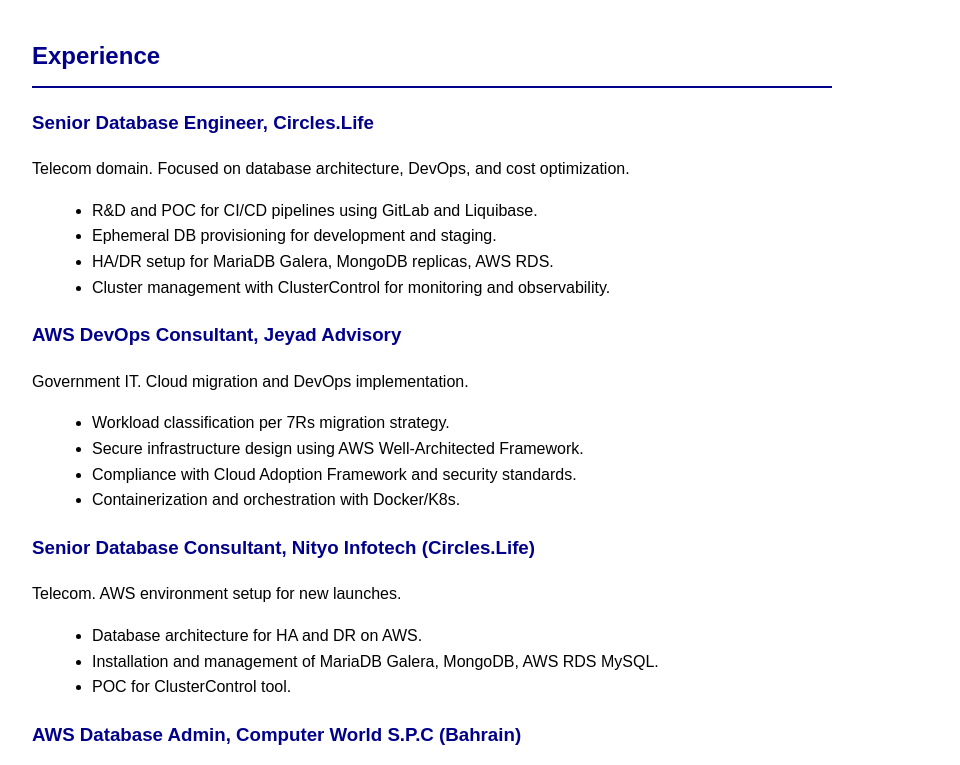
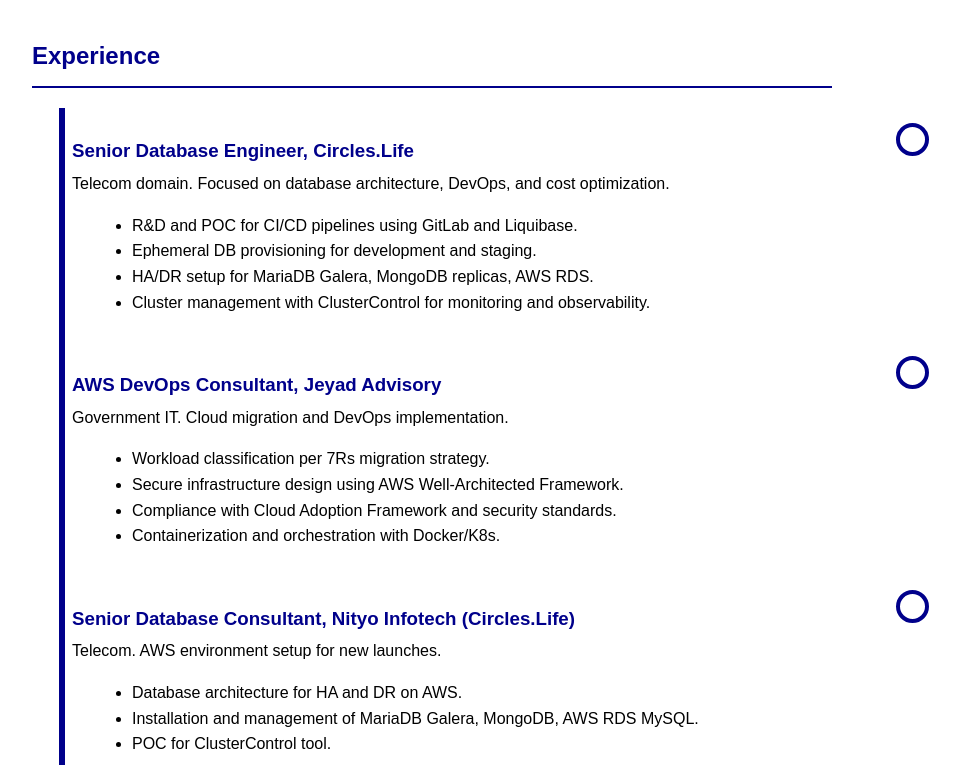
Before and after one commit to h4ck3risalive/website, a plain HTML site: page index.html in a window 1280 px wide. Shown: the part 882-1647 px from the top of the page, without its empty margins (208-1168 px from the left). Drawn offline with Linux system fonts and the light colour scheme.

Commit message:
Added timeline graph styling with vertical line and dots

```diff
--- a/style.css
+++ b/style.css
@@ -53,12 +53,50 @@ section h2 {
     padding-bottom: 10px;
 }
 
-.timeline .entry {
-    margin-bottom: 20px;
+.timeline {
+    position: relative;
+    max-width: 800px;
+    margin: 0 auto;
 }
 
-.timeline h3 {
+.timeline::after {
+    content: '';
+    position: absolute;
+    width: 6px;
+    background-color: #00008b;
+    top: 0;
+    bottom: 0;
+    left: 30px;
+    margin-left: -3px;
+}
+
+.timeline .entry {
+    padding: 10px 40px;
+    position: relative;
+    background-color: inherit;
+    width: 100%;
+}
+
+.timeline .entry::after {
+    content: '';
+    position: absolute;
+    width: 25px;
+    height: 25px;
+    right: -17px;
+    background-color: white;
+    border: 4px solid #00008b;
+    top: 15px;
+    border-radius: 50%;
+    z-index: 1;
+}
+
+.timeline .entry h3 {
     color: #00008b;
+    margin-bottom: 5px;
+}
+
+.timeline .entry p {
+    margin: 5px 0;
 }
 
 ul {
```
